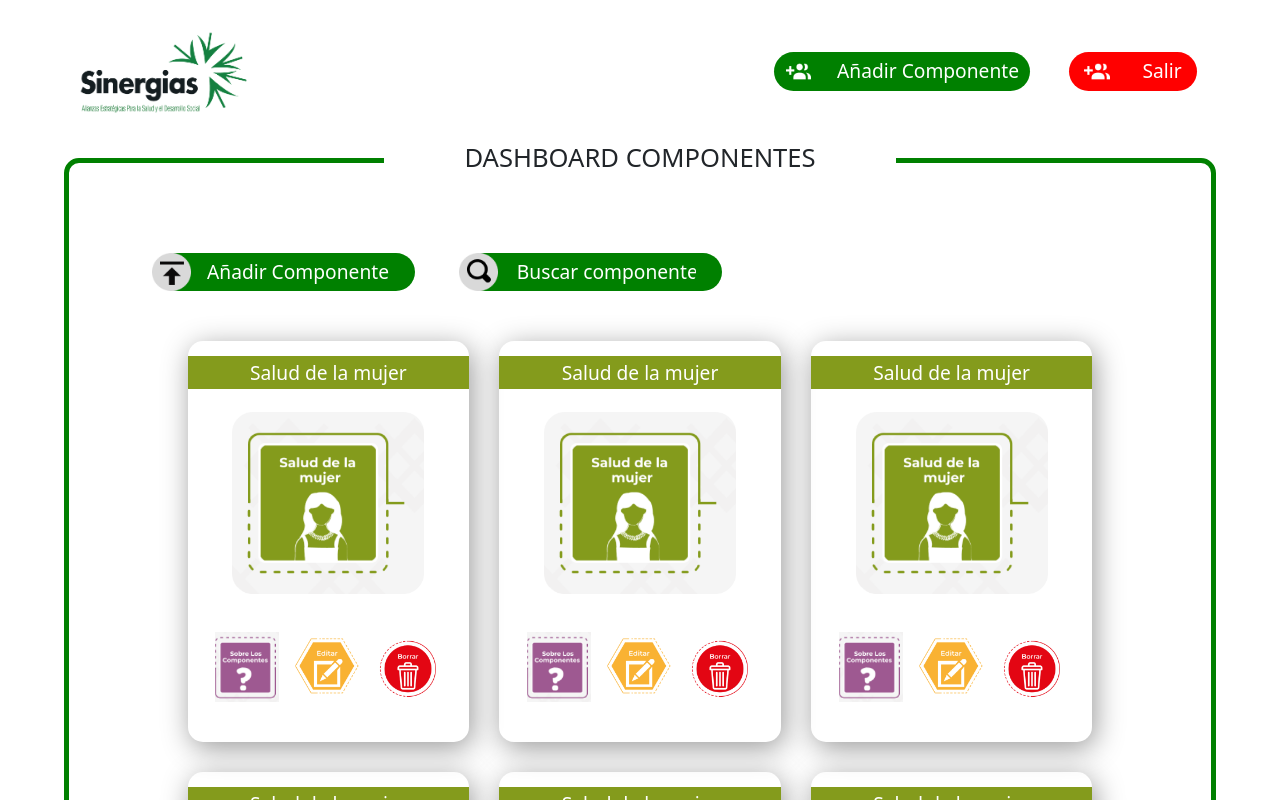
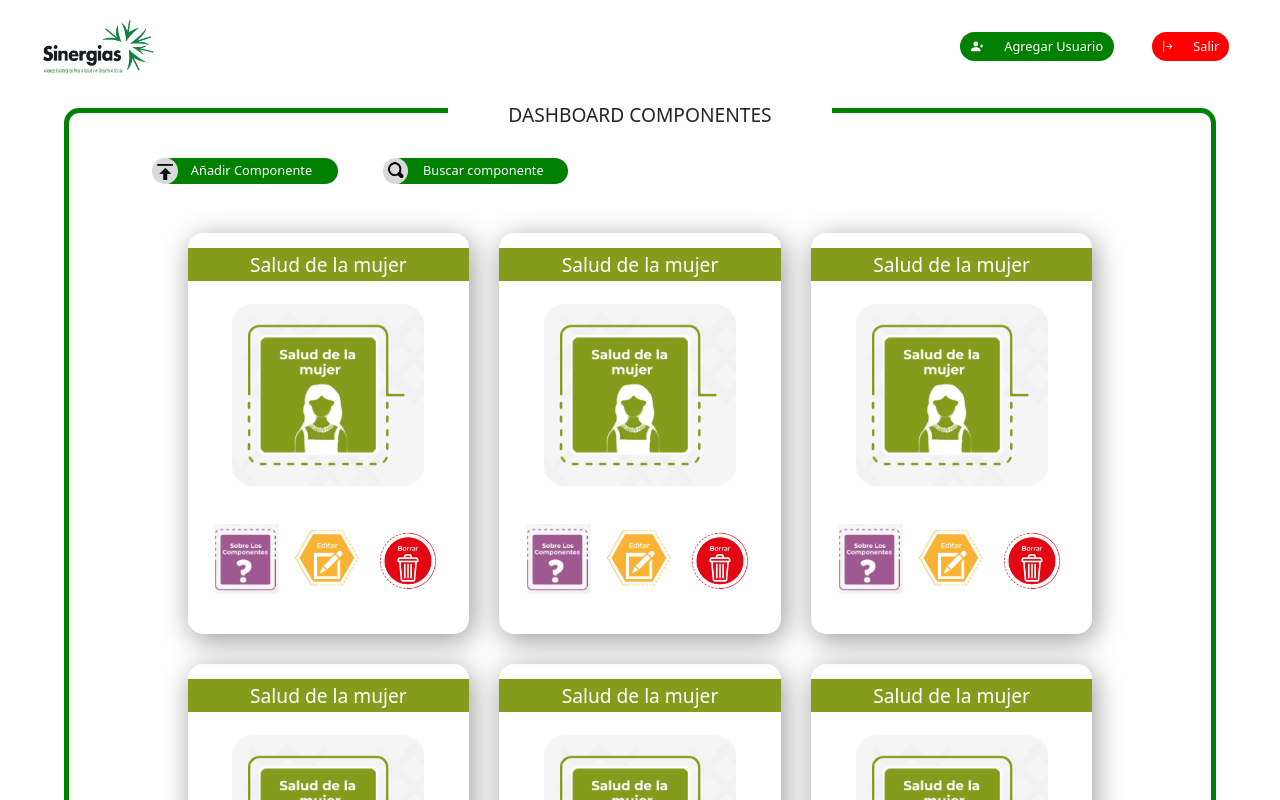
Before and after one commit to programateacademy/Sinergias-Alianzas-Front-end, a React (Create React App) app: page /home in a window 1280 px wide. Shown: the top 800 px of the page. Built offline with nearby package versions, Linux system fonts and the light colour scheme.

Commit message:
fix width and height buttons

```diff
--- a/src/components/Header/Header.css
+++ b/src/components/Header/Header.css
@@ -12,18 +12,18 @@
 .header_container img {
   width: 25vw;
 }
-
 .container_btn_header {
   display: flex;
+  flex-direction: column;
+  justify-content: center;
+  align-items: flex-end;
 }
-
 .container_btn_header .buttons_header {
-  width: 37vw;
+  width: 26vw;
   display: flex;
   align-items: center;
   justify-content: space-around;
-  padding: 0 15px;
-  gap: 1vw;
+  padding: 5px 0;
   font-size: 2.5vw;
   border-radius: 50px;
   border: none;
@@ -31,7 +31,7 @@
   color: white;
 }
 .container_btn_header .buttons_header:nth-child(2) {
-  width: 18vw;
+  width: 15vw;
   background-color: red;
 }
 .buttons_header {
@@ -40,18 +40,22 @@
 .container_btn_header img {
   width: 6vw;
 }
-
 @media screen and (min-width: 570px) {
+  .header_container {
+    padding: 1vw 2.5vw;
+  }
   .header_container img {
-    width: 15vw;
+    width: 10vw;
+  }
+  .container_btn_header {
+    flex-direction: row;
   }
   .container_btn_header .buttons_header {
-    width: 20vw;
-    font-size: 1.5vw;
-    padding: 5px;
+    width: 12vw;
+    font-size: 1vw;
   }
   .container_btn_header .buttons_header:nth-child(2) {
-    width: 10vw;
+    width: 6vw;
     background-color: red;
   }
   .container_btn_header img {
--- a/src/components/Header/Header.jsx
+++ b/src/components/Header/Header.jsx
@@ -1,11 +1,13 @@
+//Css import
 import "./Header.css";
+//Import logo from assets
 import Logosinergias from "./Assets/Logosinergias.png";
-import Addicon from "./Assets/AddIcon.png";
-
-import { motion } from "framer-motion";
+//Import logos from react icons
+import { BsPersonPlusFill, BsArrowBarRight } from "react-icons/bs";
+//Import motion library
+import { motion  } from "framer-motion";
 
 export function Header () {
-
   return (
     <div className="header_container">
       <img src={Logosinergias} alt="" />
@@ -17,8 +19,8 @@ export function Header () {
           whileTap={{ scale: 0.9 }}
           transition={{ type: "spring", stiffness: 400, damping: 17 }}
         >
-          <img src={Addicon} alt="" />
-          Añadir Componente
+          <BsPersonPlusFill/>
+          Agregar Usuario
         </motion.button>
 
         <motion.button
@@ -26,8 +28,8 @@ export function Header () {
           whileHover={{ scale: 1.2 }}
           whileTap={{ scale: 0.9 }}
           transition={{ type: "spring", stiffness: 400, damping: 17 }}
-        >
-          <img src={Addicon} alt="" /> Salir
+        ><BsArrowBarRight/>
+           Salir
         </motion.button>
       </div>
     </div>
--- a/src/components/ListCourses/ListCourses.css
+++ b/src/components/ListCourses/ListCourses.css
@@ -1,8 +1,10 @@
+/* !Importar letras y colores */
 .containerTitle {
   position: absolute;
   width: 100vw;
   display: flex;
   justify-content: center;
+  margin-top: 10px;
 }
 .containerTitle h1 {
   background-color: white;
@@ -10,25 +12,23 @@
   font-size: 3vw;
   text-align: center;
 }
-
 .containerDashboard {
   border: 5px solid green;
   margin: 15px 5vw 0 5vw;
   padding: 5vw;
   border-radius: 15px;
 }
-
 .container_buttons {
   display: flex;
   align-items:center;
   flex-direction: column;
 }
 .container_buttons button {
-  width: 38vw;
+  width: 32vw;
   display: flex;
   justify-content: space-between;
   align-items: center;
-  font-size: 3vw;
+  font-size: 2.5vw;
   border-radius: 50px;
   border: none;
   background-color: green;
@@ -49,13 +49,12 @@ button.box input{
 }
 button.box input::placeholder{
   color: white;
-  font-size: 3vw;
+  font-size: 2.5vw;
 }
 .container_buttons img {
   width: 6vw;
   margin-left: -1.5vw;
 }
-
 .listCards {
   margin: 3vh 0 3vh 0;
   text-align: center;
@@ -75,7 +74,6 @@ button.box input::placeholder{
   border-radius: 15px;
   padding: 15px 0 15px 0;
 }
-
 .buttons_cards {
   display: flex;
   justify-content: center;
@@ -84,32 +82,37 @@ button.box input::placeholder{
   width: 17vw;
   margin: 0 8px;
 }
-
 @media screen and (min-width:570px) {
+  .containerTitle {
+    margin-top: 10px;
+  }
   .containerTitle h1{
-    width: 40vw;
-    font-size: 2vw;
+    width: 30vw;
+    font-size: 1.5vw;
+  }
+  .containerDashboard {
+    padding: 1.5vw 5vw;
   }
   .container_buttons {
     flex-direction: row;
   }
   .container_buttons button {
-    width: 20vw;
-    font-size: 1.5vw;
+    width: 14vw;
+    font-size: 1vw;
     padding-right: 2vw;
   }
   button.box {
     margin: 2vw;
   }
   button.box input{
-    font-size: 1.5vw;
+    font-size: 1vw;
   }
   button.box input::placeholder{
     color: white;
-    font-size: 1.5vw;
+    font-size: 1vw;
   }
   .container_buttons img {
-    width: 3vw;
+    width: 2vw;
     margin-left: -0.5vw;
   }
   .cardComponent {
@@ -126,7 +129,6 @@ button.box input::placeholder{
   .buttons_cards img{
     margin-top: 25px;
     margin-bottom: 25px;
-
     width: 5vw;
   }
   .listCards {
@@ -136,7 +138,4 @@ button.box input::placeholder{
     justify-content: center;
     gap: 30px;
   }
-
-
-
 }
--- a/src/components/ListCourses/ListCourses.jsx
+++ b/src/components/ListCourses/ListCourses.jsx
@@ -1,12 +1,9 @@
 import "./ListCourses.css";
-import React, { useState } from "react";
-
-import { motion } from "framer-motion";
+import { motion } from "framer-motion"; //Animation library
 
 import icon from "./Assets/icon.png";
 import iconAbout from "./Assets/about.png";
 import iconEdit from "./Assets/icono editar.png";
-
 import searchButton from "./Assets/searchButton.png";
 import uploadButton from "./Assets/uploadButton.png";
 
@@ -119,6 +116,43 @@ export default function ListCourses() {
             </div>
           </div>
 
+          <div className="cardComponent">
+            <h2>Salud de la mujer</h2>
+            <img src={icon} alt="" />
+            <div className="buttons_cards">
+              <motion.a
+                href="#"
+                whileHover={{ scale: 1.2 }}
+                onHoverStart={(e) => {}}
+                onHoverEnd={(e) => {}}
+              >
+                <img src={iconAbout} alt="" />
+              </motion.a>
+
+              <motion.a
+                href="#"
+                whileHover={{ scale: 1.2 }}
+                onHoverStart={(e) => {}}
+                onHoverEnd={(e) => {}}
+              >
+                <img src={iconEdit} alt="" />
+              </motion.a>
+
+              <motion.button
+                style={{
+                  border: "none",
+                  margin: "0",
+                  padding: "0",
+                  backgroundColor: "transparent",
+                }}
+                className="box"
+                whileHover={{ scale: 1.2 }}
+                transition={{ type: "spring", stiffness: 400, damping: 17 }}
+              >
+                <Example />
+              </motion.button>
+            </div>
+          </div>
 
           <div className="cardComponent">
             <h2>Salud de la mujer</h2>
@@ -157,46 +191,6 @@ export default function ListCourses() {
               </motion.button>
             </div>
           </div>
-
-
-          <div className="cardComponent">
-            <h2>Salud de la mujer</h2>
-            <img src={icon} alt="" />
-            <div className="buttons_cards">
-              <motion.a
-                href="#"
-                whileHover={{ scale: 1.2 }}
-                onHoverStart={(e) => {}}
-                onHoverEnd={(e) => {}}
-              >
-                <img src={iconAbout} alt="" />
-              </motion.a>
-
-              <motion.a
-                href="#"
-                whileHover={{ scale: 1.2 }}
-                onHoverStart={(e) => {}}
-                onHoverEnd={(e) => {}}
-              >
-                <img src={iconEdit} alt="" />
-              </motion.a>
-
-              <motion.button
-                style={{
-                  border: "none",
-                  margin: "0",
-                  padding: "0",
-                  backgroundColor: "transparent",
-                }}
-                className="box"
-                whileHover={{ scale: 1.2 }}
-                transition={{ type: "spring", stiffness: 400, damping: 17 }}
-              >
-                <Example />
-              </motion.button>
-            </div>
-          </div>
-
 
           <div className="cardComponent">
             <h2>Salud de la mujer</h2>
@@ -309,11 +303,6 @@ export default function ListCourses() {
               </motion.button>
             </div>
           </div>
-
-
-
-
-
         </div>
       </div>
     </>
```
Also changed, not shown: src/App.js (line endings or trailing spaces), src/components/Header/Assets/AddIcon.png (deleted).
